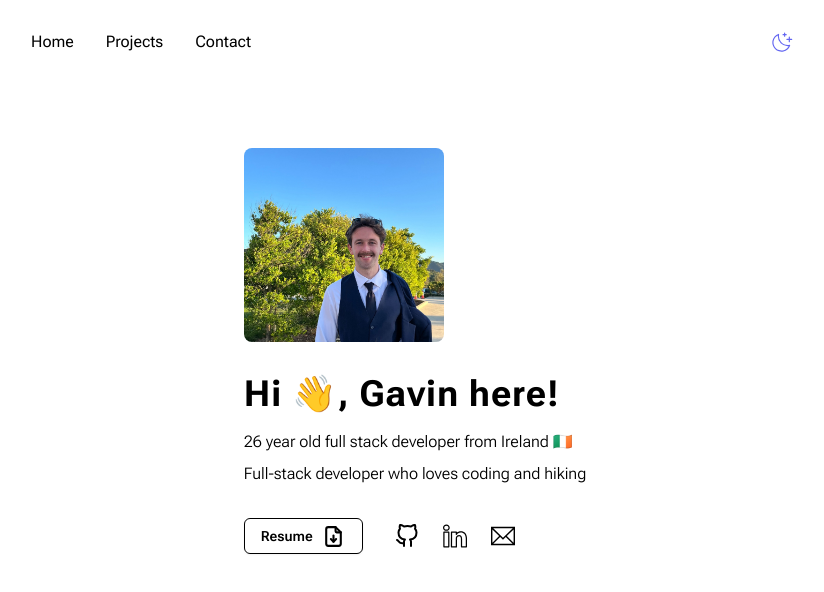
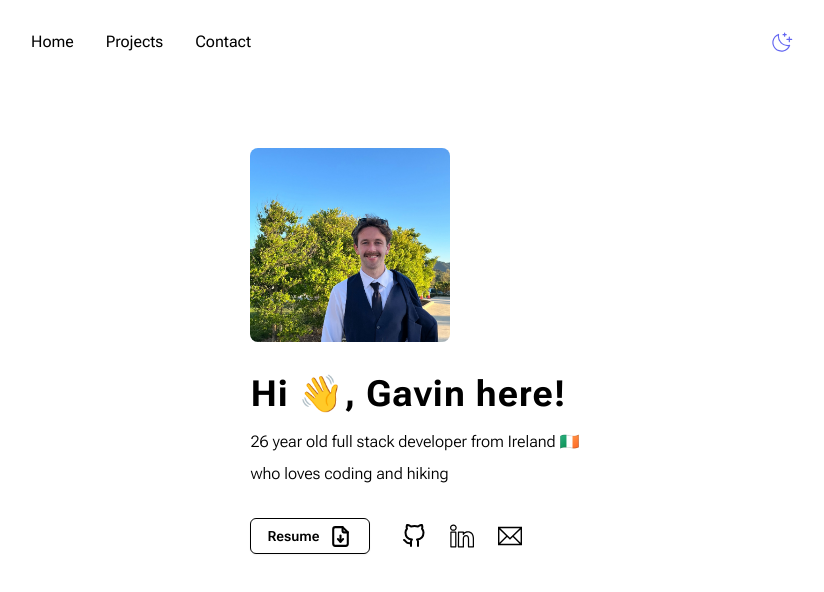
Before and after one commit to GavPri/gavprior, a Next.js app: page / in a window 1280 px wide. Shown: the top 592 px of the page, without its empty margins (225-1049 px from the left). Built offline with nearby package versions, Linux system fonts and the light colour scheme.

Commit message:
alter text

```diff
--- a/app/components/PersonalIntro.jsx
+++ b/app/components/PersonalIntro.jsx
@@ -26,7 +26,7 @@ const PersonalIntro = () => {
           26 year old full stack developer from Ireland {"\u{1F1EE}\u{1F1EA}"}
         </p>
         <p className="text-foreground mt-2 font-light">
-          Full-stack developer who loves coding and hiking
+        who loves coding and hiking
         </p>
         <section className="mt-8 flex items-center gap-8">
           <a href="/images/resume.pdf" download="/images/resume.pdf">
```
